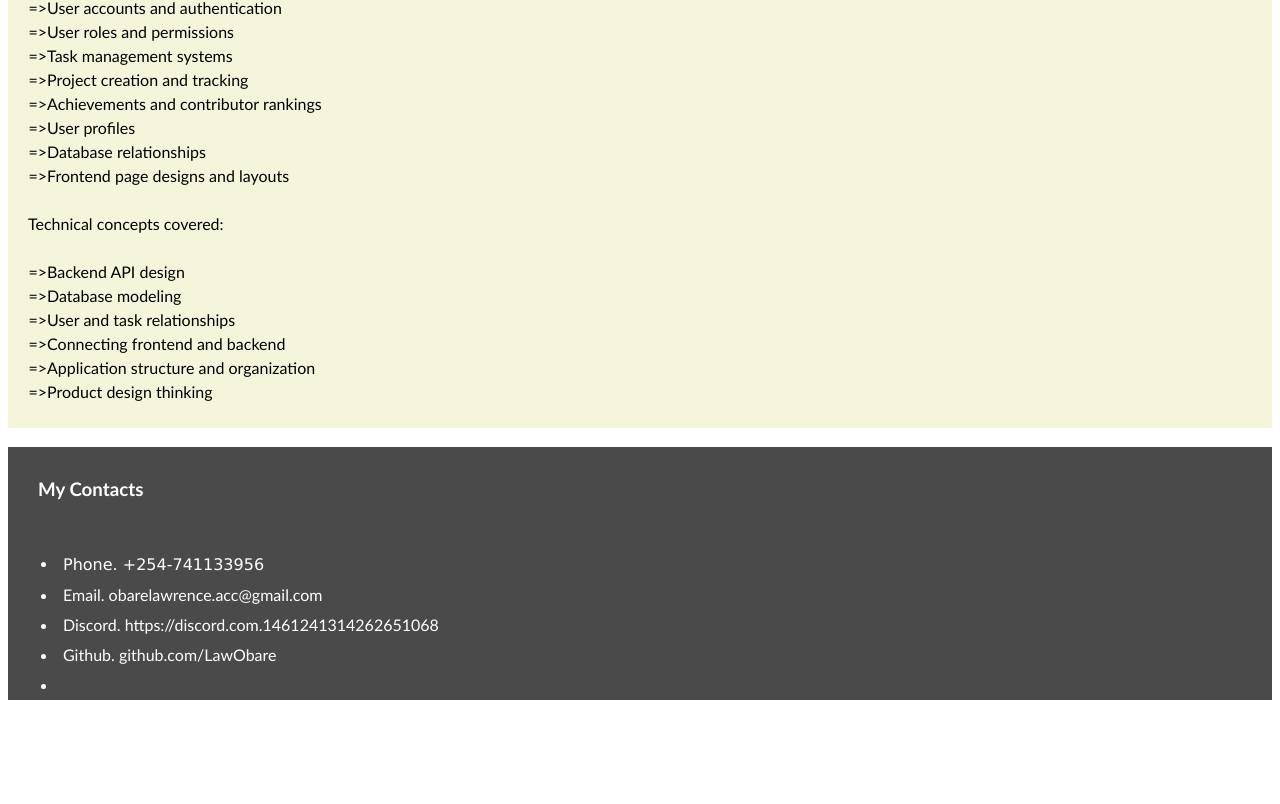
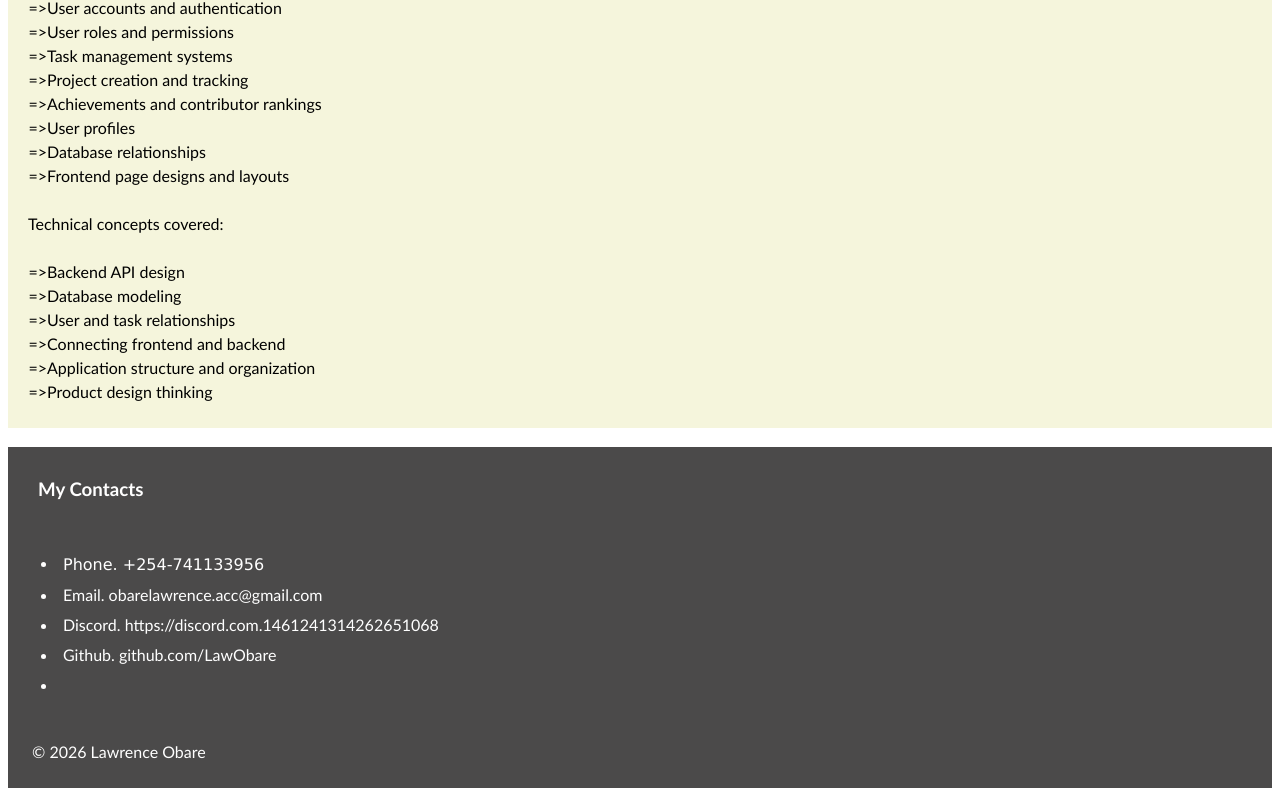
Before and after one commit to LawObare/js-practice, a plain HTML site: page profile/index.html in a window 1280 px wide. Shown: the part 1399-2203 px from the top of the page. Before the commit the page ends 2107 px from the top, so only its background shows below. Drawn offline with Linux system fonts and the light colour scheme.

Commit message:
Feat: Final touches

```diff
--- a/profile/index.html
+++ b/profile/index.html
@@ -84,6 +84,9 @@ My apprenticeship at Zone01 Kisumu is helping me grow from a beginner developer
         <li>Discord. https://discord.com.1461241314262651068</li>
         <li>Github. github.com/LawObare</li>
         <li></li>
+        <footer>
+            <p>&copy; 2026 Lawrence Obare</p>
+        </footer>
     </section>
 </body>
 </html>
```
